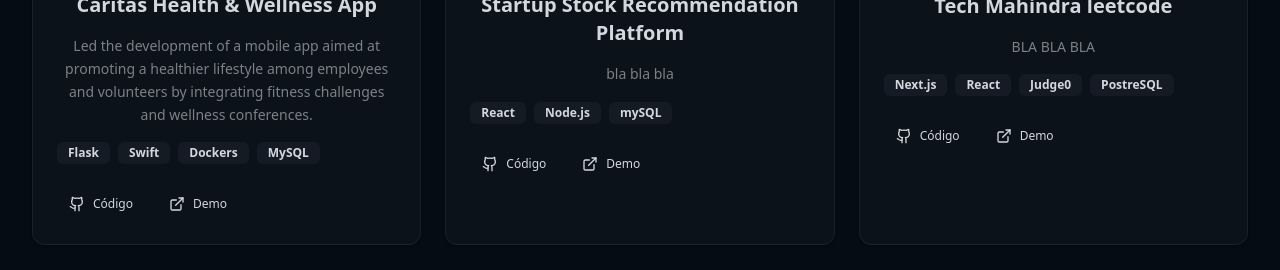
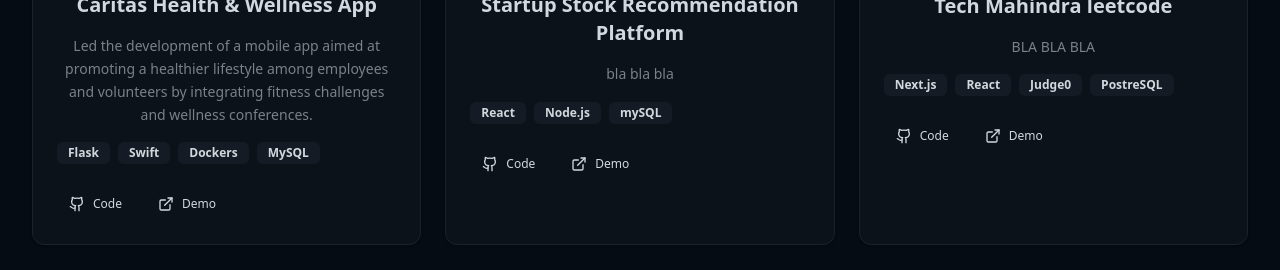
Before and after one commit to DavidSalinas04/Personal-Page, a React (Vite) app: page / in a window 1280 px wide. Shown: the part 2560-2830 px from the top of the page. Built offline with nearby package versions, Linux system fonts and the light colour scheme.

Commit message:
fixed erros

```diff
--- a/src/Components/Projects.jsx
+++ b/src/Components/Projects.jsx
@@ -123,7 +123,7 @@ export default function Projects() {
                                         <Button variant="ghost" size="sm" asChild onClick={(e) => e.stopPropagation()}>
                                             <a href={project.github} target="_blank" rel="noopener noreferrer" className="gap-2">
                                                 <Github className="h-4 w-4" />
-                                                Código
+                                                Code
                                             </a>
                                         </Button>
                                         <Button variant="ghost" size="sm" asChild onClick={(e) => e.stopPropagation()}>
```
